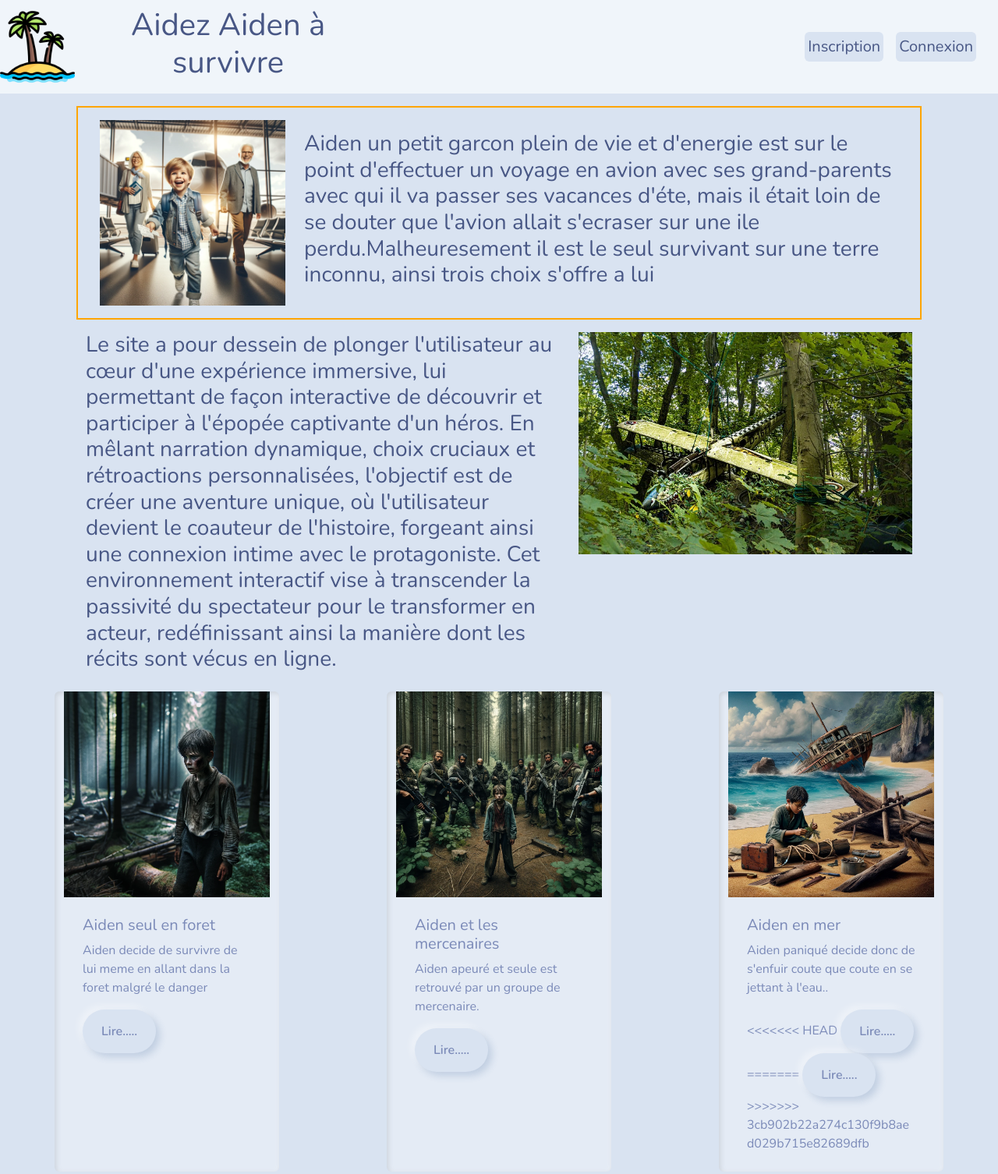
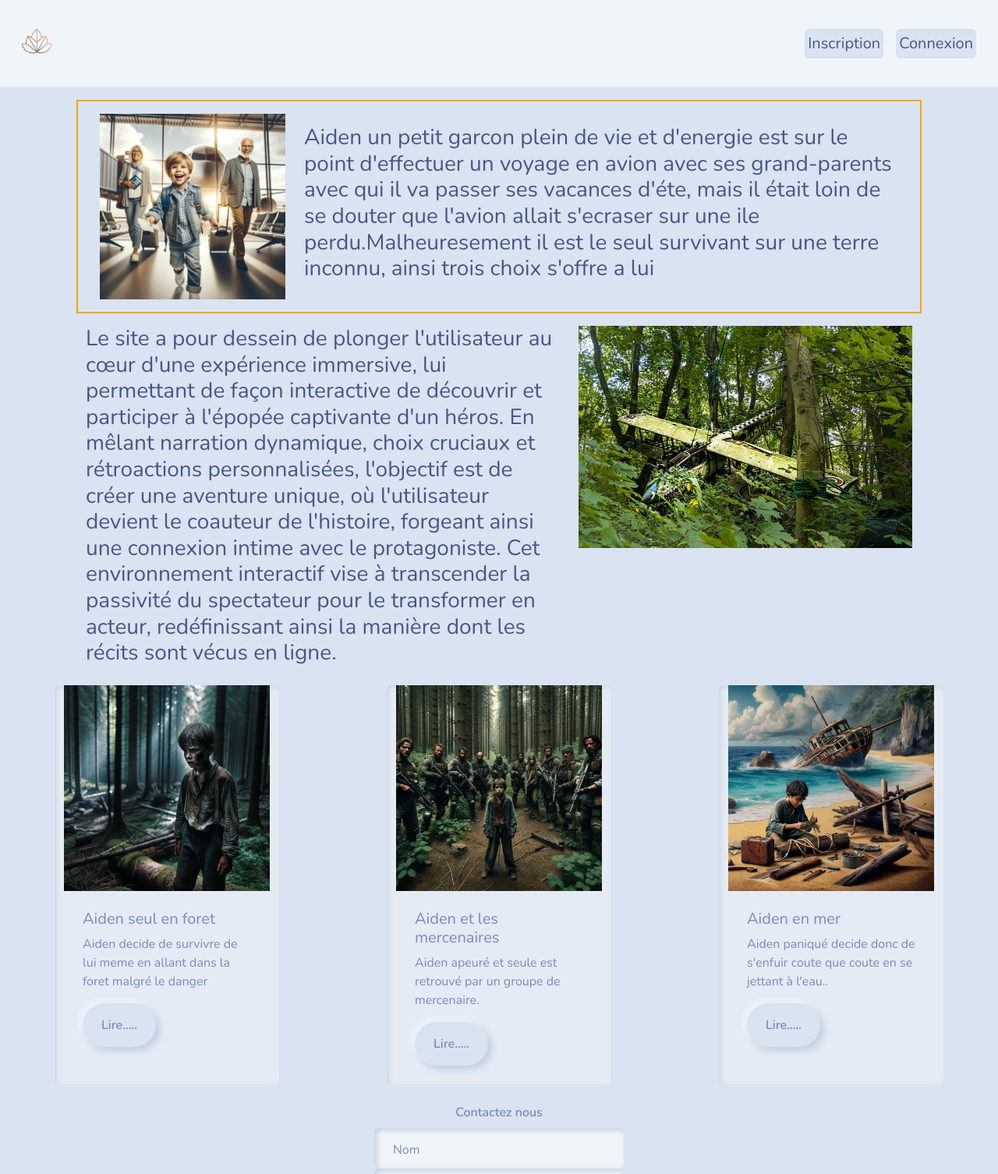
Before and after one commit to car210/histoire, a website built with Vite: page index.html in a window 1280 px wide. Shown: the top 1506 px of the page at 78% size. Built offline with nearby package versions, Linux system fonts and the light colour scheme.

Commit message:
les aventures

```diff
--- a/index.html
+++ b/index.html
@@ -16,9 +16,8 @@
   <header>
 
     <nav class="navbar navbar-expand-lg bg-light ">
-      <img src="./public/ile.png " style="width: 6rem">
-      <h1 class="text-center" style="width: 30rem;">Aidez Aiden à survivre </h1>
-      <div class="container-fluid w-75 justify-content-end">
+      <img src="./public/logo.png " style="width: 6rem">
+      <div class="container-fluid justify-content-end">
         <a class="navbar-brand bg-secondary p-1 rounded " href="inscription.html">Inscription</a>
         <a class="navbar-brand bg-secondary p-1 rounded" href="connexion.html">Connexion</a>
         <button class="navbar-toggler" type="button" data-bs-toggle="collapse" data-bs-target="#navbarNavAltMarkup"
@@ -74,11 +73,7 @@
         <div class="card-body">
           <h5 class="card-title">Aiden en mer</h5>
           <p class="card-text">Aiden paniqué decide donc de s'enfuir coute que coute en se jettant à l'eau..</p>
-<<<<<<< HEAD
           <a href="histoire3.html" class="btn btn-primary">Lire.....</a>
-=======
-          <a href="3.html" class="btn btn-primary">Lire.....</a>
->>>>>>> 3cb902b22a274c130f9b8aed029b715e82689dfb
         </div>
       </div>
     </div>
```
